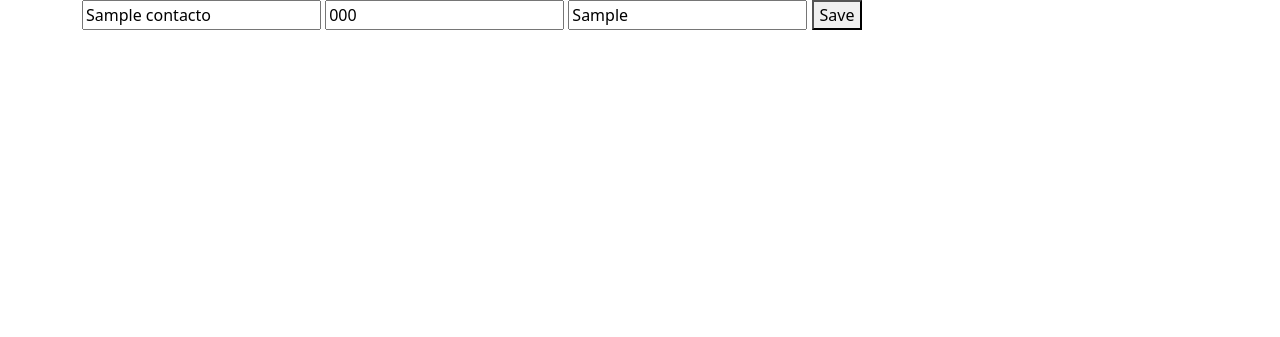
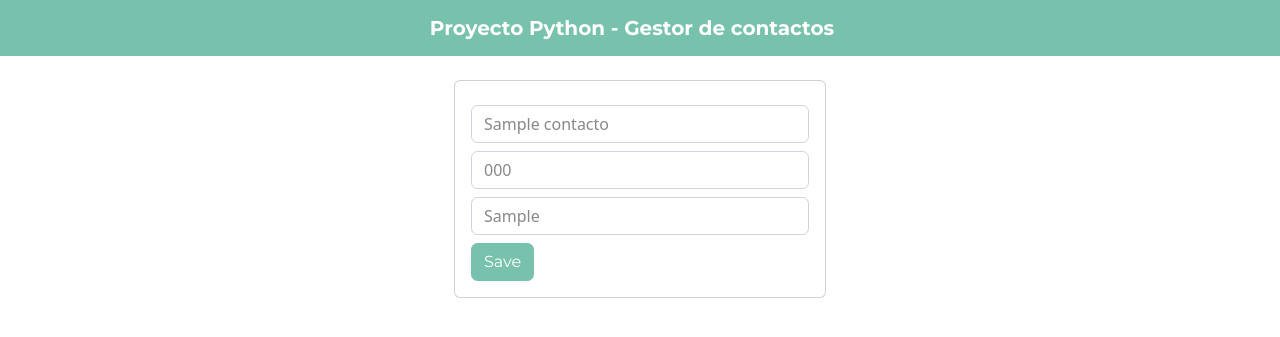
Before and after one commit to nicole-tumi/Flask-Contact-Web-App, a Flask app: page /edit/1 in a window 1280 px wide. Shown: the top 337 px of the page. Run offline with Flask 2, Linux system fonts and the light colour scheme; tables that the repository leaves empty or names only in its code hold one stand-in row (values such as "Sample post"); data that the repository does not hold is empty; some libraries are stand-ins or nearby versions.

Commit message:
front styles

```diff
--- a/templates/edit-contact.html
+++ b/templates/edit-contact.html
@@ -1,11 +1,25 @@
 {% extends 'layout.html' %} {% block body %}
-<form action="/update/{{contact.0}}" method="POST">
-    <input type="text" name="fullname" placeholder="Fullname" value="{{ contact.1 }}">
-    <input type="text" name="phone" placeholder="Phone" value="{{ contact.2 }}">
-    <input type="text" name="email" placeholder="Email" value="{{ contact.3 }}">
-    <button type="submit">
-        Save
-    </button>
-</form>
+<div class="col-md-4 offset-md-4">
+    <div class="card card-body">
+        <form action="/update/{{contact.0}}" method="POST">
+            <div class="form-group pt-2">
+                <input type="text" name="fullname" placeholder="Fullname" value="{{ contact.1 }}" class="form-control">
+            </div>
+            <div class="form-group pt-2">
+                <input type="text" name="phone" placeholder="Phone" value="{{ contact.2 }}" class="form-control">
+            </div>
+            <div class="form-group pt-2">
+                <input type="text" name="email" placeholder="Email" value="{{ contact.3 }}" class="form-control">
+            </div>
+            <div class="form-group pt-2">
+                <button type="submit" class="btn btn-primary btn-block">
+                    Save
+                </button>
+            </div>
+        </form>
+    </div>
+</div>
+
+
 
 {% endblock %}
--- a/templates/layout.html
+++ b/templates/layout.html
@@ -11,6 +11,11 @@
 
 <body>
 
+    <nav class="navbar navbar-expand-lg navbar-dark bg-primary mb-4">
+        <div class="container-fluid justify-content-center">
+            <a class="navbar-brand"> <strong> Proyecto Python - Gestor de contactos </strong> </a>
+        </div>
+    </nav>
     <div class="container">
         {% block body %} {% endblock %}
 
```
Also changed, not shown: templates/index.html (+6 -6 lines), images/favicon-32x32.png (added), images/favicon.ico (added).
